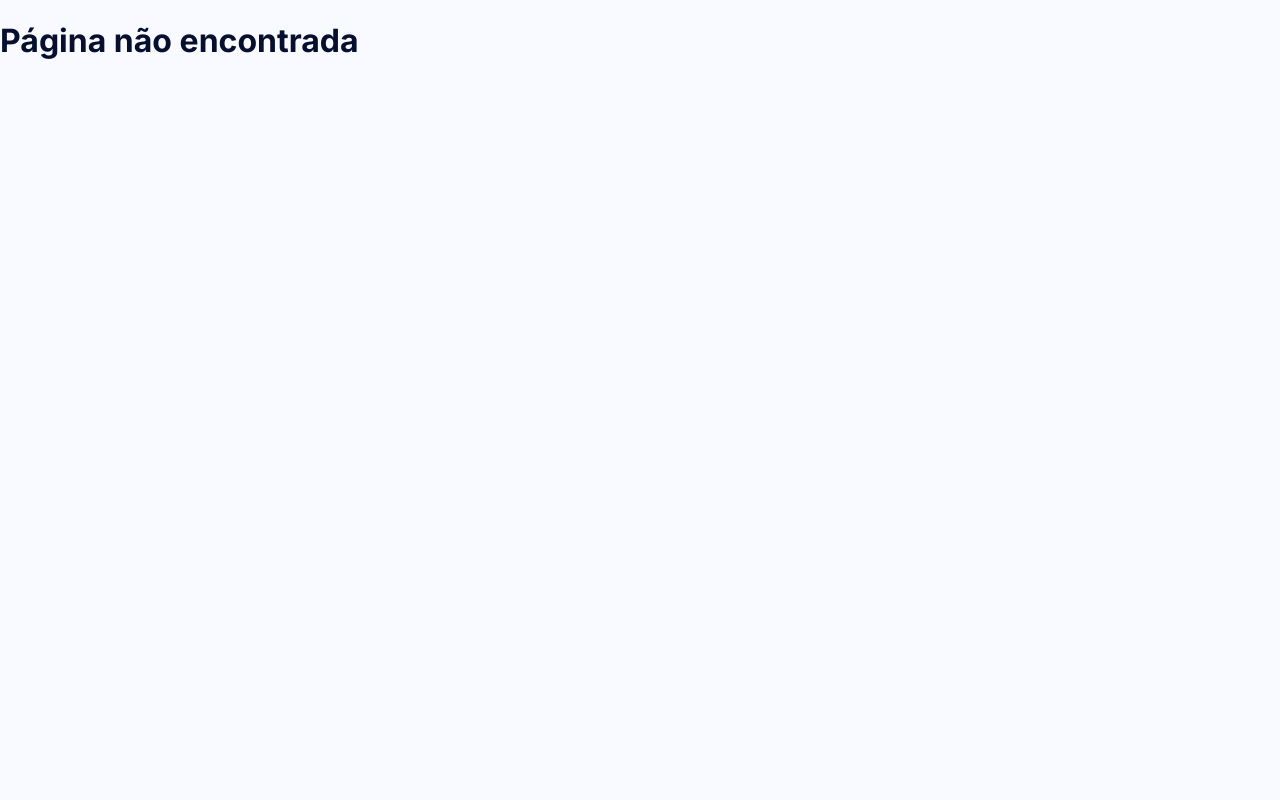
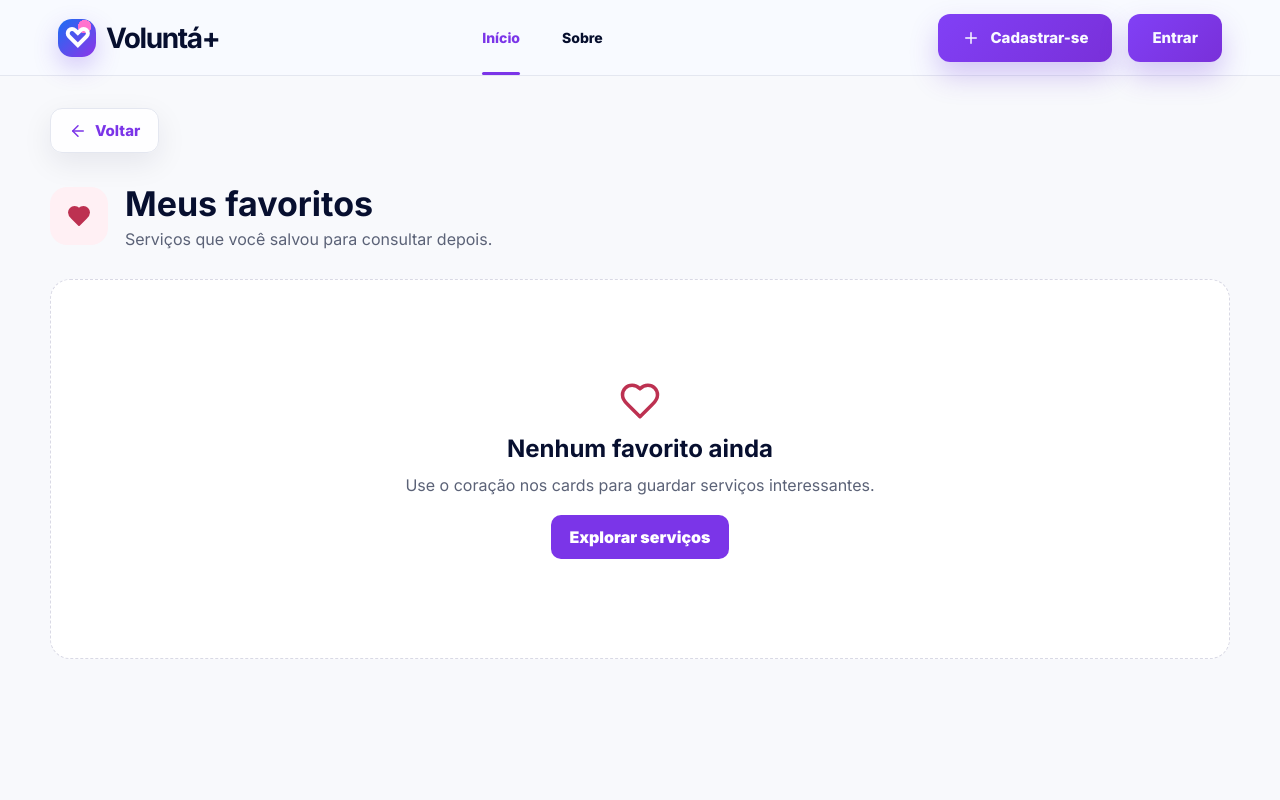
Before and after one commit to Hadassa-Brenda/Volunt, a React (Create React App) app in the folder frontend/volunt+/: page /favoritos in a window 1280 px wide. Shown: the top 800 px of the page. Built offline with nearby package versions, Linux system fonts and the light colour scheme.

Commit message:
feat(frontend): implementa favoritos persistentes

```diff
--- a/frontend/volunt+/src/components/ServiceCard/ServiceCard.css
+++ b/frontend/volunt+/src/components/ServiceCard/ServiceCard.css
@@ -45,6 +45,7 @@
   display: inline-grid;
   place-items: center;
 }
+.service-card__image .service-card__favorite--active{border-color:#efb7c5;background:#fff1f5;color:#bd3151}
 
 .service-card__body {
   padding: 20px 20px 10px;
--- a/frontend/volunt+/src/components/ServiceCard/ServiceCard.jsx
+++ b/frontend/volunt+/src/components/ServiceCard/ServiceCard.jsx
@@ -1,9 +1,18 @@
+import { useState } from "react";
 import { ExternalLink, Flag, Heart, MapPin, MessageCircle } from "lucide-react";
 import { Link } from "react-router-dom";
+import { getFavoriteIds, toggleFavoriteId } from "../../utils/favorites";
 
 import "./ServiceCard.css";
 
-export function ServiceCard({ service }) {
+export function ServiceCard({ service, isFavorite, onFavorite }) {
+  const [localFavorite, setLocalFavorite] = useState(() => getFavoriteIds().includes(String(service.id)));
+  const favorite = typeof isFavorite === "boolean" ? isFavorite : localFavorite;
+  const handleFavorite = () => {
+    if (onFavorite) return onFavorite(service.id);
+    const next = toggleFavoriteId(service.id);
+    setLocalFavorite(next.includes(String(service.id)));
+  };
   const locationLabel =
     service.modality === "Online" ? "Online" : `${service.neighborhood}, BH`;
 
@@ -21,8 +30,8 @@ export function ServiceCard({ service }) {
           {service.modality}
         </span>
 
-        <button type="button" aria-label="Favoritar serviço">
-          <Heart size={18} />
+        <button type="button" className={favorite ? "service-card__favorite service-card__favorite--active" : "service-card__favorite"} onClick={handleFavorite} aria-label={favorite ? "Remover serviço dos favoritos" : "Adicionar serviço aos favoritos"} title={favorite ? "Remover dos favoritos" : "Adicionar aos favoritos"}>
+          <Heart size={18} fill={favorite ? "currentColor" : "none"} />
         </button>
       </div>
 
--- a/frontend/volunt+/src/features/pages/CatalogoServicos/CatalogoServicos.jsx
+++ b/frontend/volunt+/src/features/pages/CatalogoServicos/CatalogoServicos.jsx
@@ -14,12 +14,13 @@ import {SERVICE_CATEGORIES}  from "../../../types/enum/Categories"
 import {SERVICE_MODALITIES} from "../../../types/enum/Modalitires"
 import {PROFILE_TYPES} from "../../../types/enum/ProfileTypes"
 import Button from "components/Button/Button";
+import { getFavoriteIds, saveFavoriteIds } from "../../../utils/favorites";
 
 export default function CatalogoServicos() {
   const [searchTerm, setSearchTerm] = useState("");
   const [filters, setFilters] = useState(initialFilters);
   const [sortOrder, setSortOrder] = useState("recent");
-  const [favorites, setFavorites] = useState([]);
+  const [favorites, setFavorites] = useState(() => getFavoriteIds());
   const [mobileFiltersOpen, setMobileFiltersOpen] = useState(false);
 
   const navigate = useNavigate()
@@ -38,11 +39,7 @@ export default function CatalogoServicos() {
   };
 
   const toggleFavorite = (serviceId) => {
-    setFavorites((currentFavorites) =>
-      currentFavorites.includes(serviceId)
-        ? currentFavorites.filter((id) => id !== serviceId)
-        : [...currentFavorites, serviceId],
-    );
+    setFavorites((currentFavorites) => {const id=String(serviceId);return saveFavoriteIds(currentFavorites.includes(id)?currentFavorites.filter(item=>item!==id):[...currentFavorites,id])});
   };
 
   const filteredServices = useMemo(() => {
@@ -313,7 +310,7 @@ export default function CatalogoServicos() {
                     <ServiceCard
                       key={service.id}
                       service={service}
-                      isFavorite={favorites.includes(service.id)}
+                      isFavorite={favorites.includes(String(service.id))}
                       onFavorite={() => toggleFavorite(service.id)}
                     />
                 ))}
--- /dev/null
+++ b/frontend/volunt+/src/features/pages/FavoritesPage/FavoritesPage.css
@@ -0,0 +1 @@
+.favorites-page{min-height:100vh;background:#f8f9fc}.favorites-container{width:min(1180px,calc(100% - 40px));min-height:70vh;margin:0 auto;padding:32px 0 80px}.favorites-container>header{display:flex;align-items:center;gap:17px;margin:30px 0}.favorites-container>header>span{width:58px;height:58px;display:grid;place-items:center;border-radius:17px;background:#fff0f4;color:#bd3151}.favorites-container h1{margin:0 0 5px;font-size:34px}.favorites-container header p{margin:0;color:var(--color-text-soft)}.favorites-grid{display:grid;grid-template-columns:repeat(3,minmax(0,1fr));gap:24px}.favorites-grid .service-card{width:100%}.favorites-empty{min-height:380px;display:grid;place-items:center;align-content:center;gap:12px;text-align:center;border:1px dashed #d9d9e5;border-radius:20px;background:#fff}.favorites-empty>svg{width:42px;height:42px;color:#bd3151}.favorites-empty h2,.favorites-empty p{margin:0}.favorites-empty p{color:var(--color-text-soft)}.favorites-empty a{margin-top:8px;padding:12px 18px;border-radius:10px;background:var(--color-primary);color:#fff;font-weight:900}@media(max-width:900px){.favorites-grid{grid-template-columns:repeat(2,1fr)}}@media(max-width:620px){.favorites-grid{grid-template-columns:1fr}}
--- /dev/null
+++ b/frontend/volunt+/src/features/pages/FavoritesPage/FavoritesPage.jsx
@@ -0,0 +1,10 @@
+import { ArrowLeft, Heart } from "lucide-react";
+import { useState } from "react";
+import { Link, useNavigate } from "react-router-dom";
+import { ServiceCard } from "../../../components/ServiceCard/ServiceCard";
+import Footer from "../../../layouts/Footer/Footer";
+import Header from "../../../layouts/Header/Header";
+import { servicesDTO } from "../../../types/DTOs/serviceDTO";
+import { getFavoriteIds, saveFavoriteIds } from "../../../utils/favorites";
+import "./FavoritesPage.css";
+export default function FavoritesPage(){const navigate=useNavigate();const [ids,setIds]=useState(()=>getFavoriteIds());const services=servicesDTO.filter(service=>ids.includes(String(service.id)));const remove=id=>setIds(current=>saveFavoriteIds(current.filter(item=>item!==String(id))));return <main className="favorites-page"><Header/><div className="favorites-container"><button className="back-button" onClick={()=>navigate(-1)}><ArrowLeft size={18}/>Voltar</button><header><span><Heart fill="currentColor"/></span><div><h1>Meus favoritos</h1><p>Serviços que você salvou para consultar depois.</p></div></header>{services.length?<div className="favorites-grid">{services.map(service=><ServiceCard key={service.id} service={service} isFavorite onFavorite={remove}/>)}</div>:<section className="favorites-empty"><Heart/><h2>Nenhum favorito ainda</h2><p>Use o coração nos cards para guardar serviços interessantes.</p><Link to="/explorar">Explorar serviços</Link></section>}</div><Footer/></main>}
--- a/frontend/volunt+/src/layouts/Header/Header.jsx
+++ b/frontend/volunt+/src/layouts/Header/Header.jsx
@@ -1,4 +1,4 @@
-import { Plus, UserRound } from "lucide-react";
+import { Heart, Plus } from "lucide-react";
 import "./Header.css";
 import { Link } from "react-router-dom"
 
@@ -22,7 +22,7 @@ export default function Header({ onCreateUser, onOpenLogin }) {
       </nav>
 
       <div className="header__actions">
-        {user ? <Link className="header__profile" to="/meus-servicos"><span className="header__avatar">{(user.fullName || user.name || "U").slice(0, 1).toUpperCase()}</span><span>Minha conta</span></Link> : <>
+        {user ? <><Link className="header__icon-button" to="/favoritos" aria-label="Meus favoritos" title="Meus favoritos"><Heart size={19}/></Link><Link className="header__profile" to="/meus-servicos"><span className="header__avatar">{(user.fullName || user.name || "U").slice(0, 1).toUpperCase()}</span><span>Minha conta</span></Link></> : <>
         <button
           className="header__primary-button"
           type="button"
--- a/frontend/volunt+/src/routes/AppRoutes.jsx
+++ b/frontend/volunt+/src/routes/AppRoutes.jsx
@@ -11,6 +11,7 @@ import UserProfilePage from "../features/pages/UserProfilePage/UserProfilePage";
 import ReportPage from "../features/pages/ReportPage/ReportPage";
 import MyServicesPage from "../features/pages/MyServicesPage/MyServicesPage";
 import AdminReportsPage from "../features/pages/AdminReportsPage/AdminReportsPage";
+import FavoritesPage from "../features/pages/FavoritesPage/FavoritesPage";
 
 export default function AppRoutes() {
   return (
@@ -30,6 +31,7 @@ export default function AppRoutes() {
       <Route path="/denunciar/:id" element={<ReportPage />} />
       <Route path="/denuncias" element={<ReportPage history />} />
       <Route path="/admin/denuncias" element={<AdminReportsPage />} />
+      <Route path="/favoritos" element={<FavoritesPage />} />
       <Route path="*" element={<h1>Página não encontrada</h1>} />
     </Routes>
   );
--- /dev/null
+++ b/frontend/volunt+/src/utils/favorites.js
@@ -0,0 +1,4 @@
+const STORAGE_KEY = "volunt-favorites";
+export function getFavoriteIds(){try{return JSON.parse(localStorage.getItem(STORAGE_KEY)||"[]").map(String)}catch{return []}}
+export function saveFavoriteIds(ids){const value=[...new Set(ids.map(String))];localStorage.setItem(STORAGE_KEY,JSON.stringify(value));window.dispatchEvent(new CustomEvent("volunt:favorites",{detail:value}));return value}
+export function toggleFavoriteId(id){const key=String(id);const current=getFavoriteIds();return saveFavoriteIds(current.includes(key)?current.filter(item=>item!==key):[...current,key])}
```
